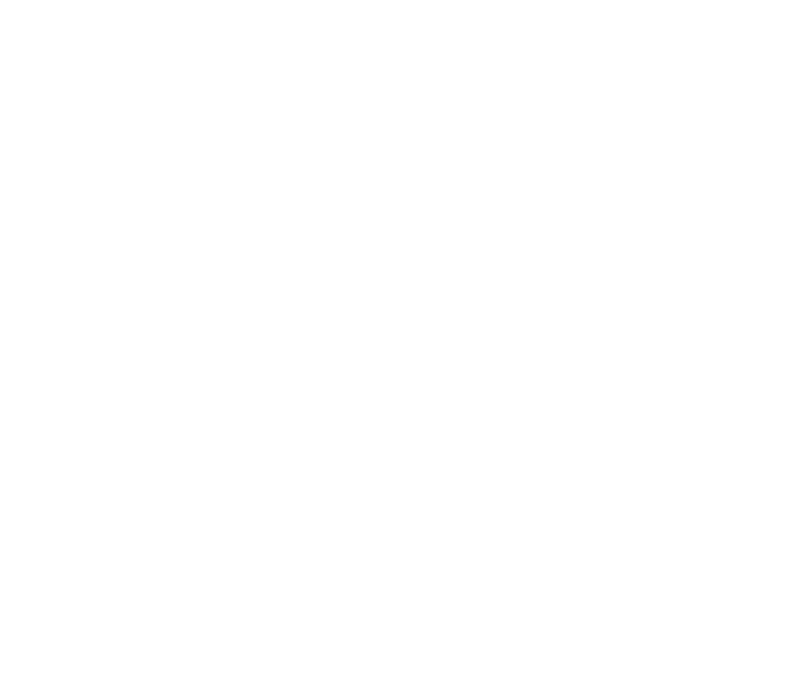
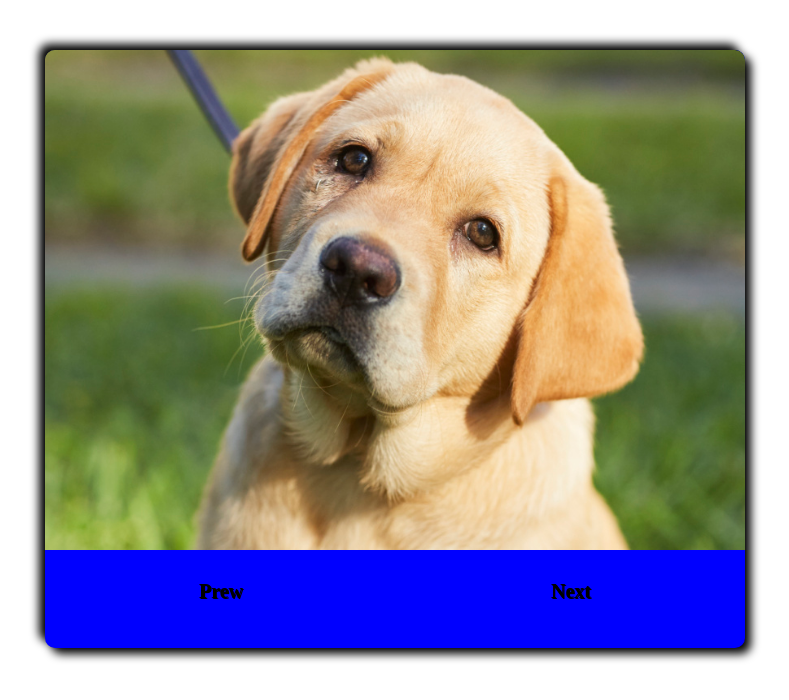
Before and after one commit to ipykalo/Slider, a plain HTML site: page index.html in a window 1280 px wide. Shown: the whole page, without its empty margins (245-1034 px from the left). Drawn offline with Linux system fonts and the light colour scheme.

Commit message:
slider
wow

```diff
--- a/css/main.css
+++ b/css/main.css
@@ -0,0 +1,46 @@
+.box{
+	max-width: 700px;
+	margin: 50px auto;
+	border-radius: 10px;
+	box-shadow: 6px 6px 10px black,
+							-6px -6px 10px black;
+	background-color: blue;
+	overflow: hidden;
+}
+.slider{
+	position: relative;
+	list-style: none;
+	height: 500px;
+	padding: 0;
+	margin: 0;
+}
+.slider li{
+	position: absolute;
+	left: 0;
+	max-width: 700px;
+	height: 500px;
+	transition: all 0.5s ease-in;
+}
+.slider li img{
+	width: 100%;
+	height: 100%;
+	border-top-right-radius: 10px;
+}
+.no-active{
+	color: red;
+}
+.arrows{
+	display: flex;
+	justify-content: space-around;
+	margin: 20px 0;
+	cursor: pointer;
+}
+.arrow{
+	padding: 10px 0 25px 0;
+	font-size: 20px;
+	font-weight: bold;
+	text-shadow: 1px 1px #000;
+}
+.arrow:hover{
+	color: white;
+}
--- a/index.html
+++ b/index.html
@@ -17,8 +17,21 @@
 </head>
 <body>
 <div class="box">
-	<span id="prev"></span>
-	<span id="next"></span>
+	<ul class="slider">
+		<li class="list active">
+			<img src="img/1.jpg" alt="dog">
+		</li>
+		<li class="list">
+			<img src="img/2.jpg" alt="dog">
+		</li>
+		<li class="list">
+			<img src="img/3.jpg" alt="dog">
+		</li>
+	</ul>
+	<div class="arrows">
+		<span class="arrow" id="prev">Prew</span>
+		<span class="arrow" id="next">Next</span>
+	</div>
 </div>
 
 <script src="js/common.js"></script>
--- a/js/common.js
+++ b/js/common.js
@@ -0,0 +1,40 @@
+window.onload = function(){
+	var prev = document.getElementById('prev');
+	var next = document.getElementById('next');
+	var list = document.querySelectorAll('.list');
+
+	for(var i=0; i<list.length; i++){
+		list[i].style.zIndex = list.length-i;
+	};
+
+	next.onclick = function(){
+		var activeEl = document.querySelector('.active');
+		if(activeEl.nextElementSibling){
+			activeEl.style.left = '-100%';
+			activeEl.classList.remove('active');
+			activeEl.nextElementSibling.classList.add('active');
+			this.classList.remove('no-active');
+			prev.classList.remove('no-active');
+			if(!activeEl.nextElementSibling.nextElementSibling){
+				this.classList.add('no-active');
+			}
+		}
+	};
+
+	prev.onclick = function(){
+		var activeEl = document.querySelector('.active');
+		if(activeEl.previousElementSibling){
+			activeEl.previousElementSibling.style.left = '0%';
+			activeEl.classList.remove('active');
+			activeEl.previousElementSibling.classList.add('active');
+			this.classList.remove('no-active');
+			next.classList.remove('no-active');
+			if(!activeEl.previousElementSibling.previousElementSibling){
+				this.classList.add('no-active');
+			}
+		}
+	};
+
+
+
+};
```
